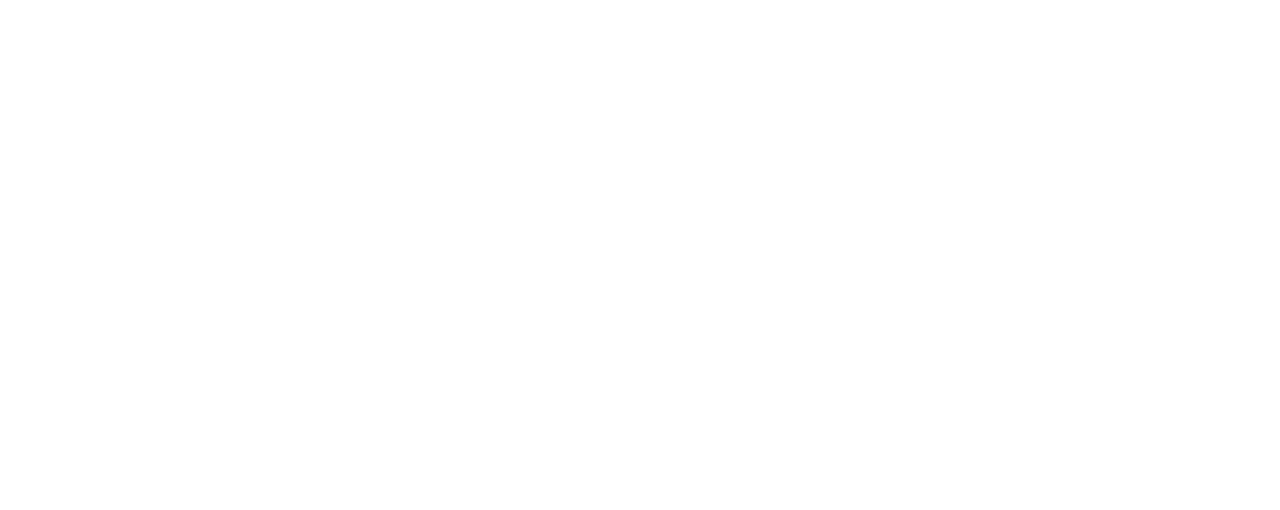
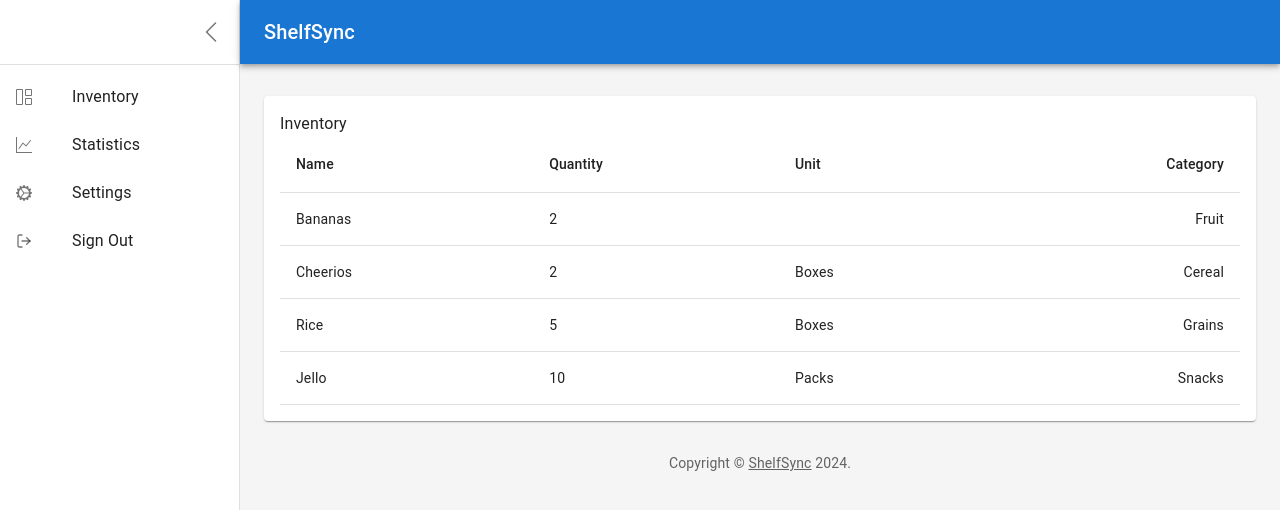
Before and after one commit to Nic-Horton/shelfsync-front-end, a React (Vite) app: page /dashboard in a window 1280 px wide. Before the commit this address had no page. Shown: the top 510 px of the page. Built offline with nearby package versions, Linux system fonts and the light colour scheme.

Commit message:
Implemented layout for dashboard that will be used for app after sign in

```diff
--- a/package.json
+++ b/package.json
@@ -15,6 +15,7 @@
     "@mui/material": "^5.15.11",
     "react": "^18.2.0",
     "react-dom": "^18.2.0",
+    "react-icons": "^5.0.1",
     "react-router-dom": "^6.22.2"
   },
   "devDependencies": {
--- a/src/components/homePage/HomePage.jsx
+++ b/src/components/homePage/HomePage.jsx
@@ -1,6 +1,150 @@
+import { useState } from 'react';
+import { Outlet } from 'react-router-dom';
+import { styled } from '@mui/material/styles';
+import CssBaseline from '@mui/material/CssBaseline';
+import MuiDrawer from '@mui/material/Drawer';
+import Box from '@mui/material/Box';
+import MuiAppBar from '@mui/material/AppBar';
+import Toolbar from '@mui/material/Toolbar';
+import List from '@mui/material/List';
+import Typography from '@mui/material/Typography';
+import Divider from '@mui/material/Divider';
+import IconButton from '@mui/material/IconButton';
+import Container from '@mui/material/Container';
+import Grid from '@mui/material/Grid';
+import Paper from '@mui/material/Paper';
+import { BsList } from "react-icons/bs";
+import { BsChevronLeft } from "react-icons/bs";
+import { mainListItems } from './listItems';
+import Copyright from '../copyright/Copyright';
+
+const drawerWidth = 240;
+
+const AppBar = styled(MuiAppBar, {
+  shouldForwardProp: (prop) => prop !== 'open',
+})(({ theme, open }) => ({
+  zIndex: theme.zIndex.drawer + 1,
+  transition: theme.transitions.create(['width', 'margin'], {
+    easing: theme.transitions.easing.sharp,
+    duration: theme.transitions.duration.leavingScreen,
+  }),
+  ...(open && {
+    marginLeft: drawerWidth,
+    width: `calc(100% - ${drawerWidth}px)`,
+    transition: theme.transitions.create(['width', 'margin'], {
+      easing: theme.transitions.easing.sharp,
+      duration: theme.transitions.duration.enteringScreen,
+    }),
+  }),
+}));
+
+const Drawer = styled(MuiDrawer, { shouldForwardProp: (prop) => prop !== 'open' })(
+  ({ theme, open }) => ({
+    '& .MuiDrawer-paper': {
+      position: 'relative',
+      whiteSpace: 'nowrap',
+      width: drawerWidth,
+      transition: theme.transitions.create('width', {
+        easing: theme.transitions.easing.sharp,
+        duration: theme.transitions.duration.enteringScreen,
+      }),
+      boxSizing: 'border-box',
+      ...(!open && {
+        overflowX: 'hidden',
+        transition: theme.transitions.create('width', {
+          easing: theme.transitions.easing.sharp,
+          duration: theme.transitions.duration.leavingScreen,
+        }),
+        width: theme.spacing(7),
+        [theme.breakpoints.up('sm')]: {
+          width: theme.spacing(9),
+        },
+      }),
+    },
+  }),
+);
+
 const HomePage = () => {
+  const [open, setOpen] = useState(true);
+  const toggleDrawer = () => {
+    setOpen(!open);
+  };
+
   return (
-    <div>HomePage</div>
+    <Box sx={{ display: 'flex' }}>
+        <CssBaseline />
+        <AppBar position="absolute" open={open}>
+          <Toolbar
+            sx={{
+              pr: '24px', // keep right padding when drawer closed
+            }}
+          >
+            <IconButton
+              edge="start"
+              color="inherit"
+              aria-label="open drawer"
+              onClick={toggleDrawer}
+              sx={{
+                marginRight: '36px',
+                ...(open && { display: 'none' }),
+              }}
+            >
+              <BsList />
+            </IconButton>
+            <Typography
+              component="h1"
+              variant="h6"
+              color="inherit"
+              noWrap
+              sx={{ flexGrow: 1 }}
+            >
+              ShelfSync
+            </Typography>
+          </Toolbar>
+        </AppBar>
+        <Drawer variant="permanent" open={open}>
+          <Toolbar
+            sx={{
+              display: 'flex',
+              alignItems: 'center',
+              justifyContent: 'flex-end',
+              px: [1],
+            }}
+          >
+            <IconButton onClick={toggleDrawer}>
+              <BsChevronLeft />
+            </IconButton>
+          </Toolbar>
+          <Divider />
+          <List component="nav">
+            {mainListItems}
+          </List>
+        </Drawer>
+        <Box
+          component="main"
+          sx={{
+            backgroundColor: (theme) =>
+              theme.palette.mode === 'light'
+                ? theme.palette.grey[100]
+                : theme.palette.grey[900],
+            flexGrow: 1,
+            height: '100vh',
+            overflow: 'auto',
+          }}
+        >
+          <Toolbar />
+          <Container maxWidth="lg" sx={{ mt: 4, mb: 4 }}>
+            <Grid container spacing={3}>
+              <Grid item xs={12} >
+                <Paper sx={{ p: 2, display: 'flex', flexDirection: 'column', overflow:'scroll'}}>
+                  <Outlet/>
+                </Paper>
+              </Grid>
+            </Grid>
+            <Copyright sx={{ pt: 4 }} />
+          </Container>
+        </Box>
+      </Box>
   )
 }
 
--- /dev/null
+++ b/src/components/homePage/listItems.jsx
@@ -0,0 +1,37 @@
+import ListItemButton from '@mui/material/ListItemButton';
+import ListItemIcon from '@mui/material/ListItemIcon';
+import ListItemText from '@mui/material/ListItemText';
+import { BsGrid1X2 } from "react-icons/bs";
+import { BsGraphUp } from 'react-icons/bs';
+import { BsGearWideConnected } from 'react-icons/bs';
+import { FiLogOut } from 'react-icons/fi';
+import { Link } from 'react-router-dom';
+
+export const mainListItems = (
+	<>
+		<ListItemButton component={Link} to={''}>
+			<ListItemIcon>
+				<BsGrid1X2 />
+			</ListItemIcon>
+			<ListItemText primary="Inventory" />
+		</ListItemButton>
+		<ListItemButton component={Link} to={'stats'}>
+			<ListItemIcon>
+				<BsGraphUp />
+			</ListItemIcon>
+			<ListItemText primary="Statistics" />
+		</ListItemButton>
+		<ListItemButton component={Link} to={'settings'}>
+			<ListItemIcon>
+				<BsGearWideConnected />
+			</ListItemIcon>
+			<ListItemText primary="Settings" />
+		</ListItemButton>
+		<ListItemButton>
+			<ListItemIcon>
+				<FiLogOut />
+			</ListItemIcon>
+			<ListItemText primary="Sign Out" />
+		</ListItemButton>
+	</>
+);
--- /dev/null
+++ b/src/components/inventory/Inventory.jsx
@@ -0,0 +1,72 @@
+import Box from '@mui/material/Box';
+import Table from '@mui/material/Table';
+import TableBody from '@mui/material/TableBody';
+import TableCell from '@mui/material/TableCell';
+import TableHead from '@mui/material/TableHead';
+import TableRow from '@mui/material/TableRow';
+
+// Generate Order Data
+function createData(id, name, quantity, unit, category) {
+  return { id, name, quantity, unit, category };
+}
+
+const invRows = [
+  createData(
+    0,
+    'Bananas',
+    2,
+    '',
+    'Fruit',
+  ),
+  createData(
+    1,
+    'Cheerios',
+    2,
+    'Boxes',
+    'Cereal',
+  ),
+  createData(
+    2,
+    'Rice',
+    5,
+    'Boxes',
+    'Grains',
+  ),
+  createData(
+    3,
+    'Jello',
+    10,
+    'Packs',
+    'Snacks',
+  ),
+];
+
+const Inventory = () => {
+  return (
+    <>
+    <Box>Inventory</Box>
+    <Table size="large">
+      <TableHead>
+        <TableRow>
+          <TableCell>Name</TableCell>
+          <TableCell>Quantity</TableCell>
+          <TableCell>Unit</TableCell>
+          <TableCell align="right">Category</TableCell>
+        </TableRow>
+      </TableHead>
+      <TableBody>
+        {invRows.map((row) => (
+          <TableRow key={row.id}>
+            <TableCell>{row.name}</TableCell>
+            <TableCell>{row.quantity}</TableCell>
+            <TableCell>{row.unit}</TableCell>
+            <TableCell align="right">{row.category}</TableCell>
+          </TableRow>
+        ))}
+      </TableBody>
+    </Table>
+  </>
+  )
+}
+
+export default Inventory
--- /dev/null
+++ b/src/components/settings/Settings.jsx
@@ -0,0 +1,9 @@
+
+
+const Settings = () => {
+  return (
+    <div>Settings</div>
+  )
+}
+
+export default Settings
--- /dev/null
+++ b/src/components/stats/Stats.jsx
@@ -0,0 +1,8 @@
+
+const Stats = () => {
+  return (
+    <div>Stats</div>
+  )
+}
+
+export default Stats
--- a/src/main.jsx
+++ b/src/main.jsx
@@ -2,12 +2,12 @@ import React from 'react'
 import ReactDOM from 'react-dom/client'
 import App from './App.jsx'
 import './index.css'
-import {BrowserRouter} from 'react-router-dom';
+// import {BrowserRouter} from 'react-router-dom';
 
 ReactDOM.createRoot(document.getElementById('root')).render(
   <React.StrictMode>
-    <BrowserRouter>
+    {/* <BrowserRouter> */}
       <App />
-    </BrowserRouter>
+    {/* </BrowserRouter> */}
   </React.StrictMode>,
 )
```
Also changed, not shown: src/App.jsx (+43 -3 lines), 1 other file (tests, documents, lock files or other folders).
